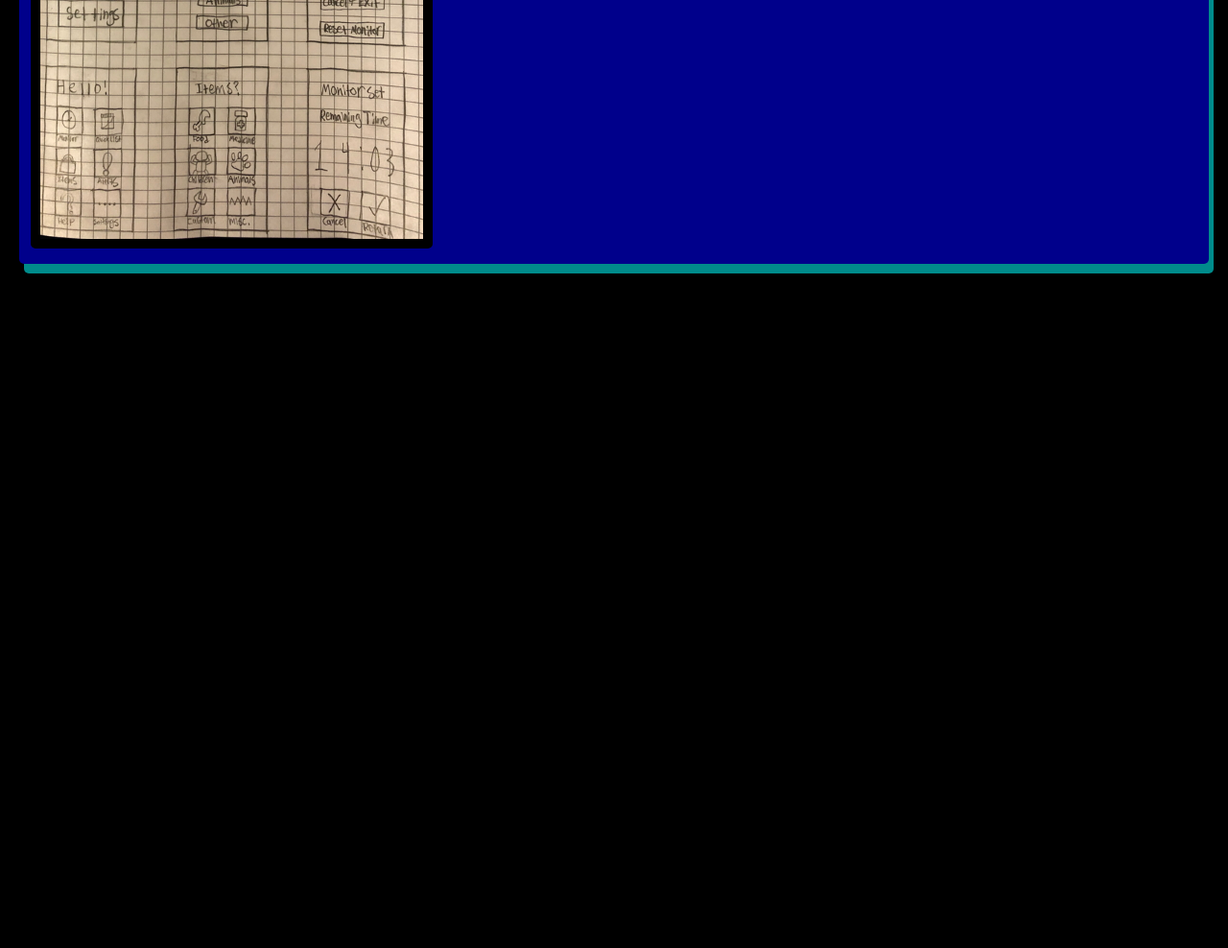
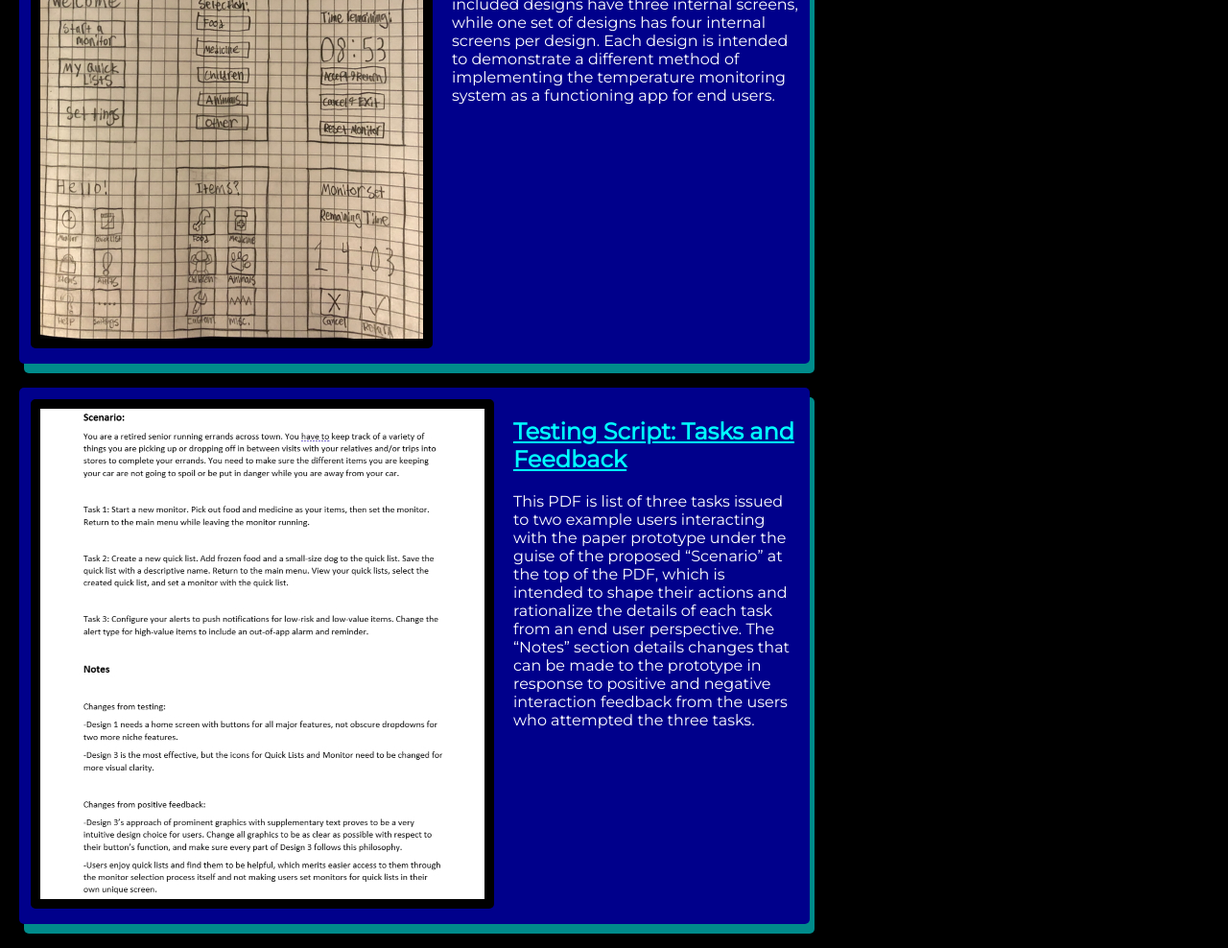
Before and after one commit to JacobL84/JacobL84.github.io, a plain HTML site: page index.html in a window 1280 px wide. Shown: the part 2399-3387 px from the top of the page at 96% size. Before the commit the page ends 2699 px from the top, so only its background shows below. Drawn offline with Linux system fonts and the light colour scheme.

Commit message:
Add files via upload

```diff
--- a/index.html
+++ b/index.html
@@ -57,5 +57,15 @@
 				</p>
 			</section>
 		</section>
+		<!--Testing Script Assignment Code -->
+		<section class="assignment">
+			<a href="files/testingScript.pdf"><img src="images/testingScript.jpg"></a>
+			<section class="assignment-details">
+				<a href="files/testingScript.pdf"><h2>Testing Script: Tasks and Feedback</h2></a>
+				<p>
+					This PDF is list of three tasks issued to two example users interacting with the paper prototype under the guise of the proposed “Scenario” at the top of the PDF, which is intended to shape their actions and rationalize the details of each task from an end user perspective. The “Notes” section details changes that can be made to the prototype in response to positive and negative interaction feedback from the users who attempted the three tasks.
+				</p>
+			</section>
+		</section>
 	</body>
 </html>
--- a/styles.css
+++ b/styles.css
@@ -16,11 +16,13 @@ a{
 .assignment{
 	display:flex;
 	padding:12px;
+	padding-bottom:12px;
 	margin:12px;
 	margin-bottom:25px;
 	border-radius:5px;
 	background-color:darkblue;
 	box-shadow: 5px 10px DarkCyan;
+	width:800px
 }
 
 .assignment img{
```
Also changed, not shown: images/testingScript.jpg (added), 1 other file.
